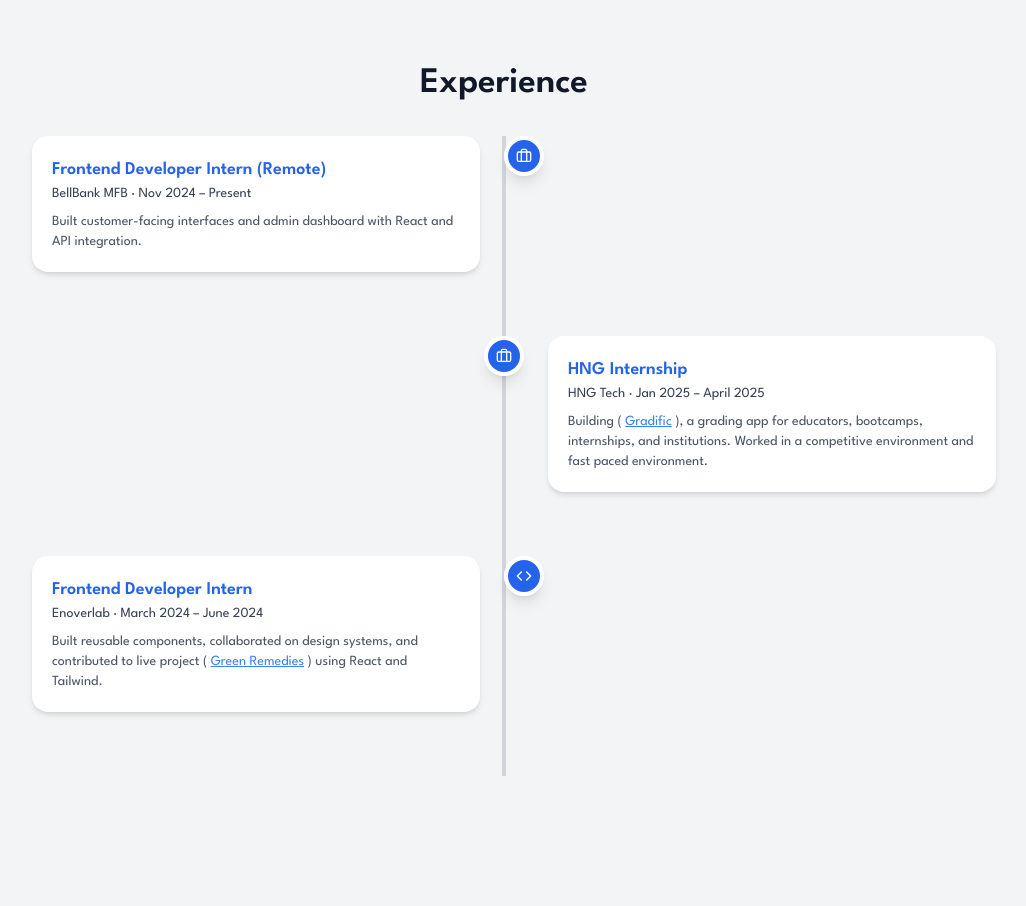
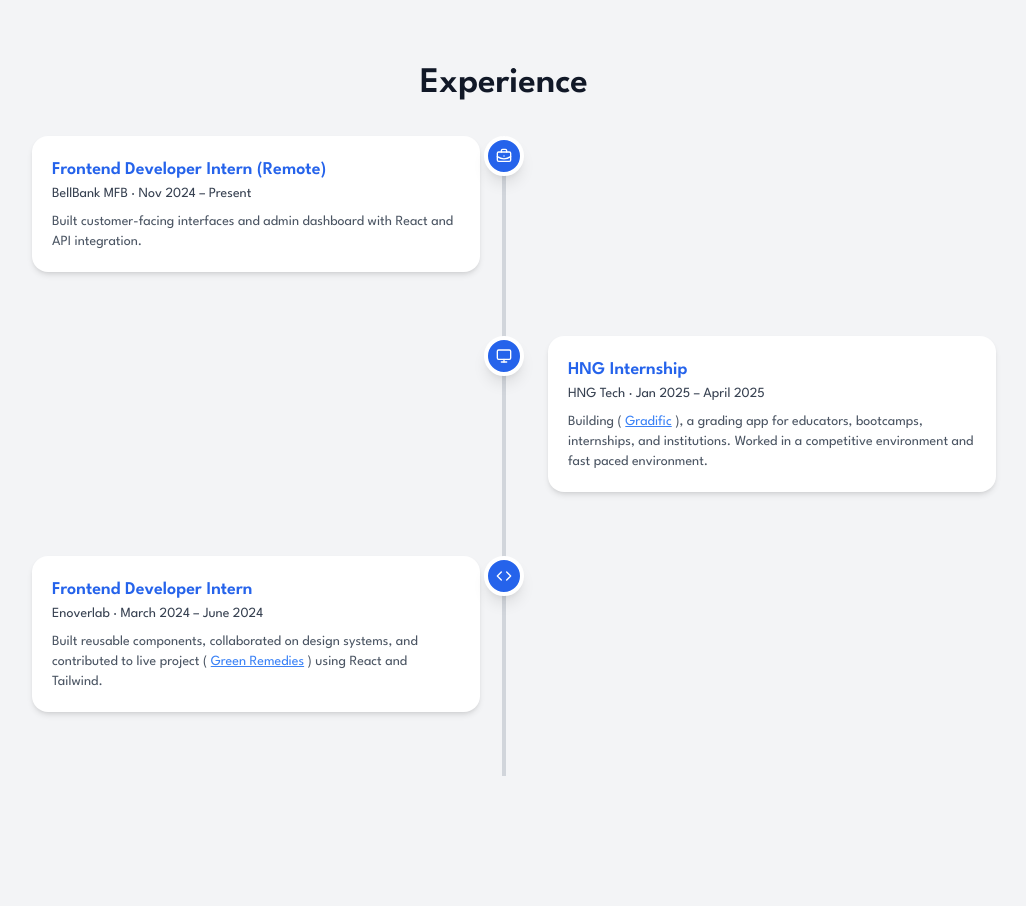
Before and after one commit to Mahmud1087/portfolio_new, a React (Vite) app: page / in a window 1280 px wide. Shown: the part 1420-2326 px from the top of the page, without its empty margins (136-1162 px from the left). Built offline with nearby package versions, Linux system fonts and the light colour scheme; a web font is replaced by a local one.

Commit message:
edit the experience timeline

```diff
--- a/src/components/Experience.tsx
+++ b/src/components/Experience.tsx
@@ -63,7 +63,7 @@ const Experience = () => {
                           </p>
                         </div>
                       </div>
-                      <div className='relative z-10'>
+                      <div className='-ml-5 relative z-10'>
                         <div className='w-10 h-10 rounded-full bg-blue-600 flex items-center justify-center shadow-lg border-4 border-white dark:border-gray-900'>
                           {exp.icon}
                         </div>
--- a/src/libs/data.tsx
+++ b/src/libs/data.tsx
@@ -9,7 +9,7 @@ import compressedImg1 from '../assets/compressed/audiophile.jpg';
 import compressedImg2 from '../assets/compressed/crappo.jpg';
 import compressedImg3 from '../assets/compressed/foodex.jpg';
 import compressedImg4 from '../assets/compressed/logisticsBlur.jpg';
-import { Briefcase, Code } from 'lucide-react';
+import { BriefcaseBusiness, Code, Monitor } from 'lucide-react';
 
 export const navMenu = [
   { id: 1, title: 'Home', link: '#' },
@@ -27,7 +27,7 @@ export const experiences = [
     period: 'Nov 2024 – Present',
     description:
       'Built customer-facing interfaces and admin dashboard with React and API integration.',
-    icon: <Briefcase size={16} className='text-white' />,
+    icon: <BriefcaseBusiness size={16} className='text-white' />,
   },
   {
     title: 'HNG Internship',
@@ -44,7 +44,7 @@ export const experiences = [
         environment.
       </span>
     ),
-    icon: <Briefcase size={16} className='text-white' />,
+    icon: <Monitor size={16} className='text-white' />,
   },
   {
     title: 'Frontend Developer Intern',
```
